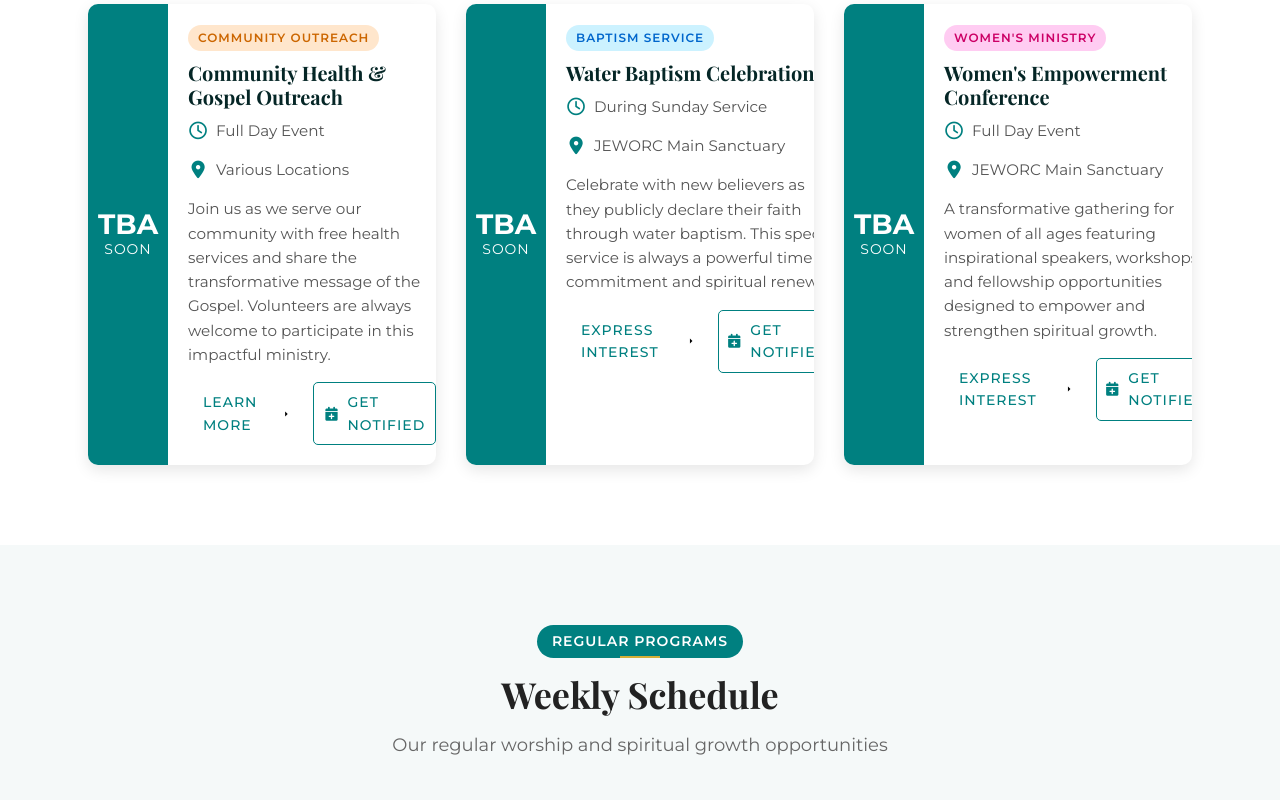
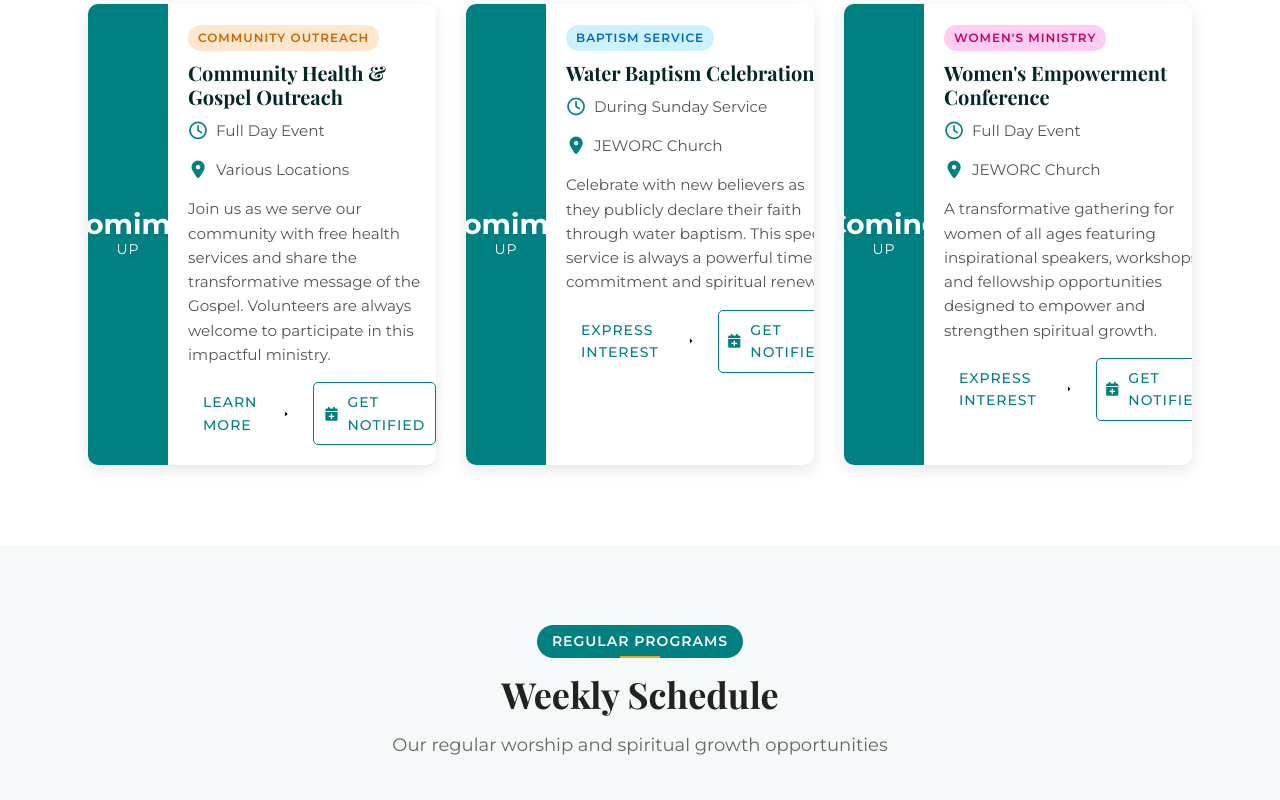
Before and after one commit to Alvinategyeka/JEWORC-Ministries, a plain HTML site: page events.html in a window 1280 px wide. Shown: the part 820-1620 px from the top of the page. Drawn offline with nearby package versions, Linux system fonts and the light colour scheme.

Commit message:
Update events.html

```diff
--- a/events.html
+++ b/events.html
@@ -415,7 +415,7 @@
         <div class="container">
             <nav class="navbar">
                 <a href="index.html" class="logo">
-                    <img src="images/logo-jeworc.png" alt="JEWORC Logo" width="40" height="40">
+                    <img src="images/logo-jeworc.jpg" alt="JEWORC Logo" width="40" height="40">
                     <span>JEWORC Ministries</span>
                 </a>
 
@@ -490,8 +490,8 @@
             <div class="events-grid">
                 <div class="event-card">
                     <div class="event-date">
-                        <span class="date-day">TBA</span>
-                        <span class="date-month">SOON</span>
+                        <span class="date-day">Comimg</span>
+                        <span class="date-month">Up</span>
                     </div>
                     <div class="event-details">
                         <div class="event-category outreach">Community Outreach</div>
@@ -517,14 +517,14 @@
 
                 <div class="event-card">
                     <div class="event-date">
-                        <span class="date-day">TBA</span>
-                        <span class="date-month">SOON</span>
+                        <span class="date-day">Comimg</span>
+                        <span class="date-month">Up</span>
                     </div>
                     <div class="event-details">
                         <div class="event-category baptism">Baptism Service</div>
                         <h3>Water Baptism Celebration</h3>
                         <p class="event-time"><i class="far fa-clock"></i> During Sunday Service</p>
-                        <p class="event-location"><i class="fas fa-map-marker-alt"></i> JEWORC Main Sanctuary</p>
+                        <p class="event-location"><i class="fas fa-map-marker-alt"></i> JEWORC Church</p>
                         <p>Celebrate with new believers as they publicly declare their faith through water baptism. This special service is always a powerful time of commitment and spiritual renewal.</p>
                         <div class="event-actions">
                             <a href="#" class="btn btn-small">
@@ -544,14 +544,14 @@
 
                 <div class="event-card">
                     <div class="event-date">
-                        <span class="date-day">TBA</span>
-                        <span class="date-month">SOON</span>
+                        <span class="date-day">Coming</span>
+                        <span class="date-month">Up</span>
                     </div>
                     <div class="event-details">
                         <div class="event-category women">Women's Ministry</div>
                         <h3>Women's Empowerment Conference</h3>
                         <p class="event-time"><i class="far fa-clock"></i> Full Day Event</p>
-                        <p class="event-location"><i class="fas fa-map-marker-alt"></i> JEWORC Main Sanctuary</p>
+                        <p class="event-location"><i class="fas fa-map-marker-alt"></i> JEWORC Church</p>
                         <p>A transformative gathering for women of all ages featuring inspirational speakers, workshops, and fellowship opportunities designed to empower and strengthen spiritual growth.</p>
                         <div class="event-actions">
                             <a href="#" class="btn btn-small">
@@ -646,7 +646,7 @@
                     <div class="annual-image">
                         <img src="images/gallery/crusade.jpg" alt="Annual Gospel Crusade" loading="lazy">
                         <div class="annual-date">
-                            <span>COMING SOON</span>
+                            <span>Annually</span>
                         </div>
                     </div>
                     <div class="annual-content">
@@ -666,7 +666,7 @@
                     <div class="annual-image">
                         <img src="images/gallery/conference.jpg" alt="Leadership Conference" loading="lazy">
                         <div class="annual-date">
-                            <span>COMING SOON</span>
+                            <span>Annually</span>
                         </div>
                     </div>
                     <div class="annual-content">
```
